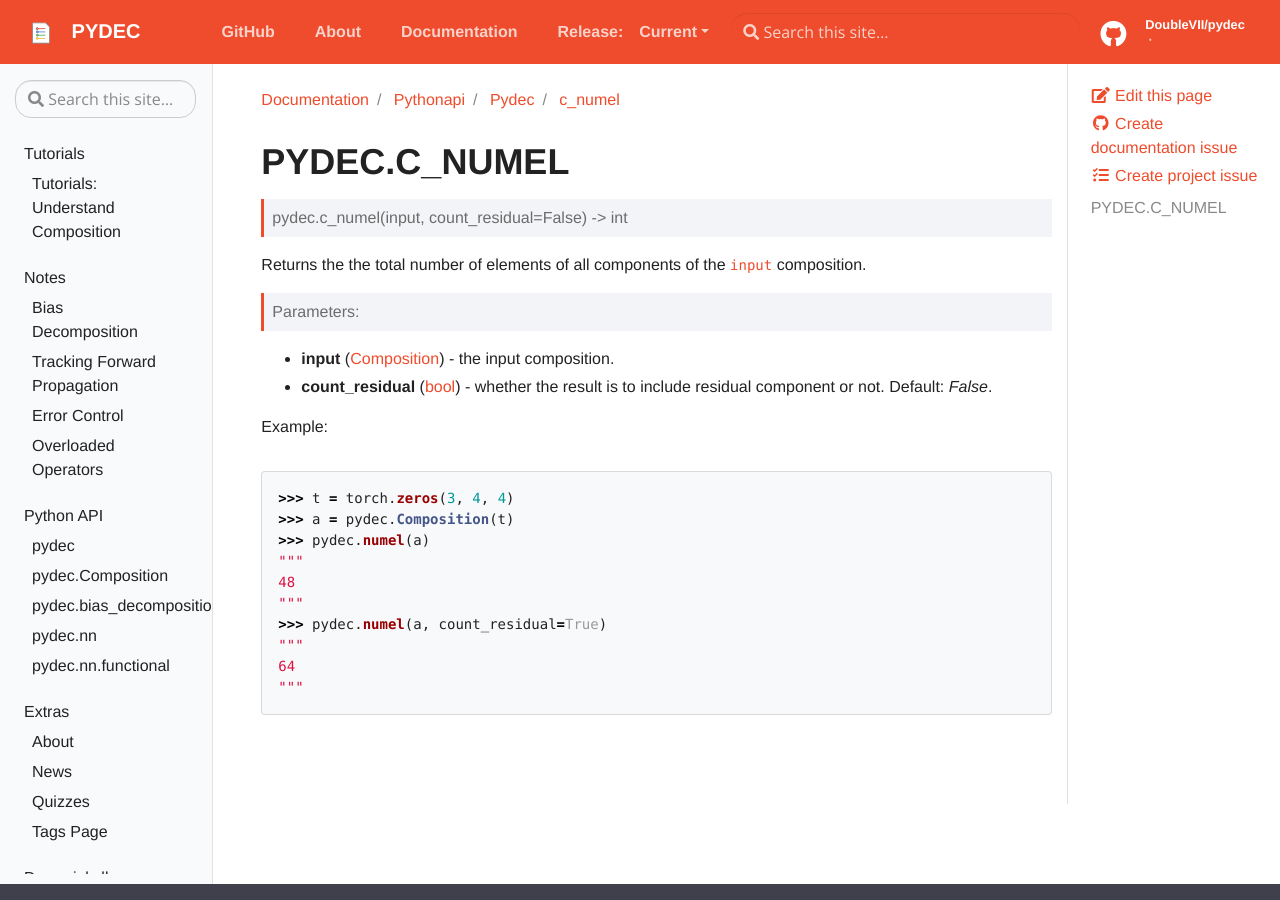
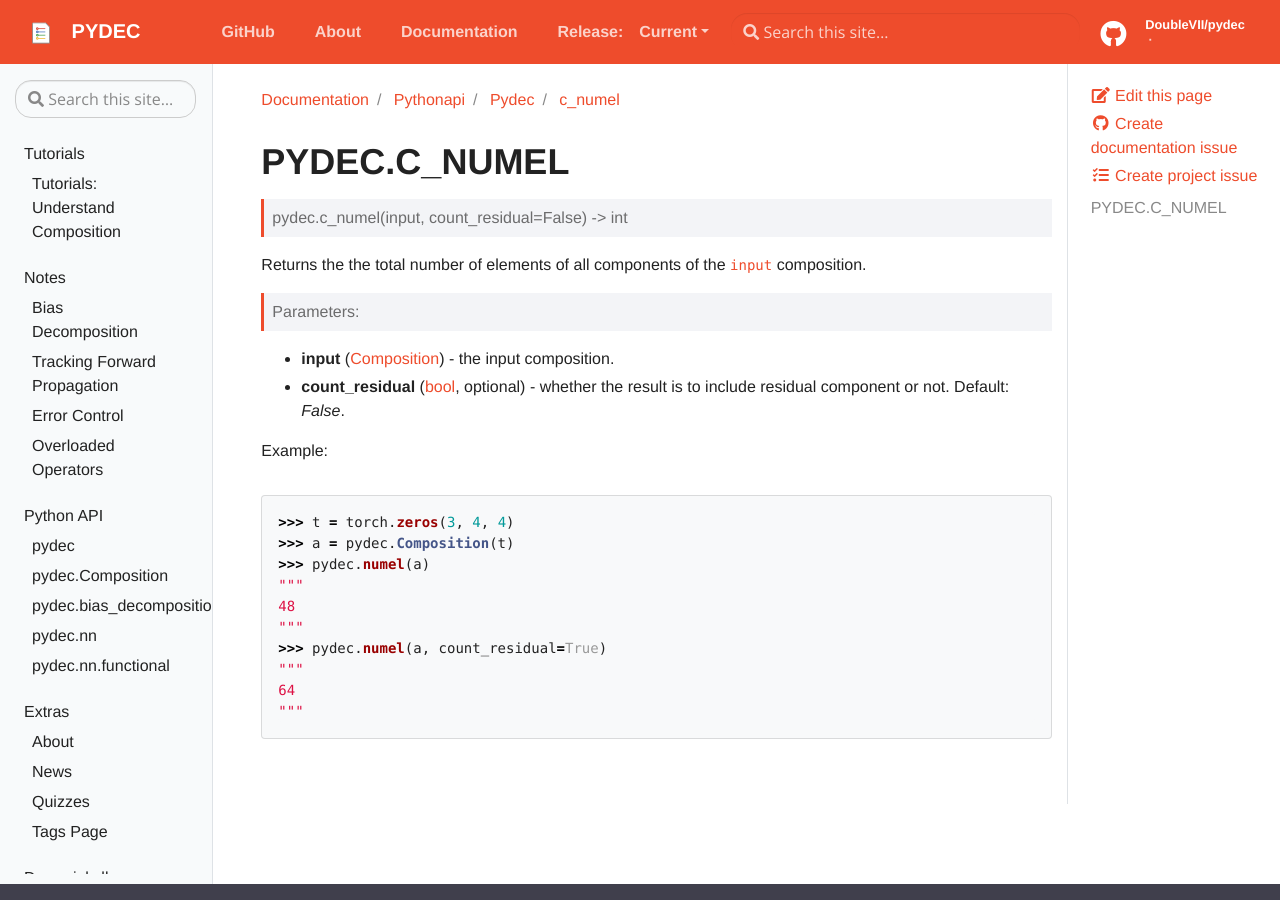
Before and after one commit to NJUNLP/pydec, a Jekyll site: the page built from docs/_docs/pythonapi/pydec/c_numel.md, in a window 1280 px wide and 900 px high. Built offline with Jekyll 4.4.1, drawn with Linux system fonts in a browser that asks for light colours.

Commit message:
fix typo

````diff
--- a/docs/_docs/pythonapi/pydec/c_numel.md
+++ b/docs/_docs/pythonapi/pydec/c_numel.md
@@ -10,7 +10,7 @@ Returns the the total number of elements of all components of the `input` compos
 {% include function.html content="Parameters:" %}
 
 * **input** ({% include doc.html name="Composition" path="pythonapi/pydec.Composition" %}) - the input composition.
-* **count_residual** ([bool](https://docs.python.org/3/library/functions.html#bool)) - whether the result is to include residual component or not. Default: *False*.
+* **count_residual** ([bool](https://docs.python.org/3/library/functions.html#bool), optional) - whether the result is to include residual component or not. Default: *False*.
 
 Example:
 ```python
````
